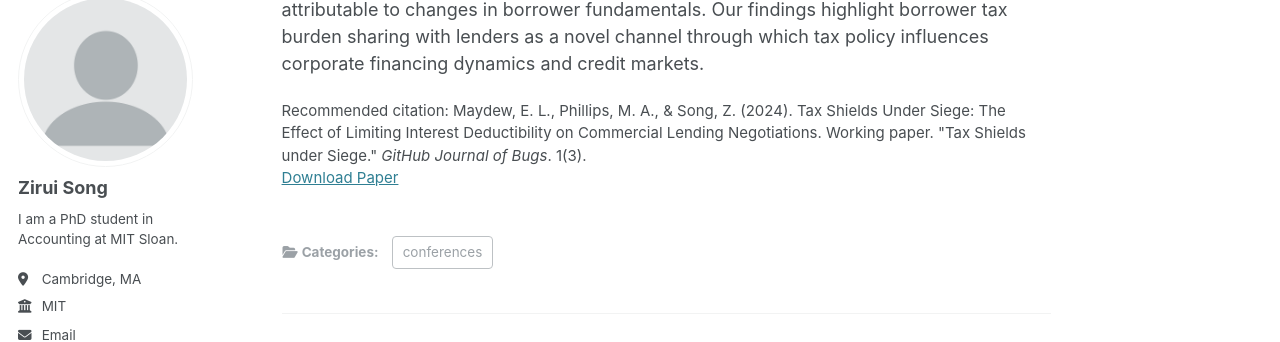
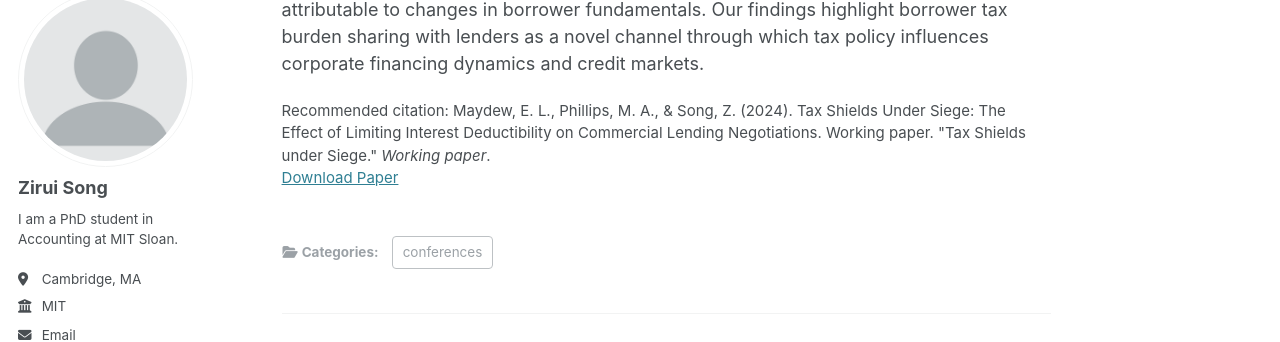
Before and after one commit to zirui-song/zirui-song.github.io, a Jekyll site: the page built from _research/MPS.md, in a window 1280 px wide and 900 px high, scrolled down 390 px. Shown: the part 114-456 px from the top of the window. Built offline with Jekyll 4.4.1, drawn with Linux system fonts in a browser that asks for light colours.

Commit message:
Update paper

```diff
--- a/_research/MPS.md
+++ b/_research/MPS.md
@@ -7,7 +7,7 @@ excerpt: 'This paper is about fixing template issue #693.'
 date: 2025-01-27
 #venue: 'GitHub Journal of Bugs'
 paperurl: 'http://zirui-song.github.io/files/MPS.pdf'
-citation: 'Maydew, E. L., Phillips, M. A., & Song, Z. (2024). Tax Shields Under Siege: The Effect of Limiting Interest Deductibility on Commercial Lending Negotiations. Working paper. &quot;Tax Shields under Siege.&quot; <i>GitHub Journal of Bugs</i>. 1(3).'
+citation: 'Maydew, E. L., Phillips, M. A., & Song, Z. (2024). Tax Shields Under Siege: The Effect of Limiting Interest Deductibility on Commercial Lending Negotiations. Working paper. &quot;Tax Shields under Siege.&quot; <i>Working paper</i>.'
 ---
 
 This paper examines how tax policy affects borrower-lender negotiations in syndicated
```
Also changed, not shown: _research/ICNDL_20241215.md (+1 -1 lines).
